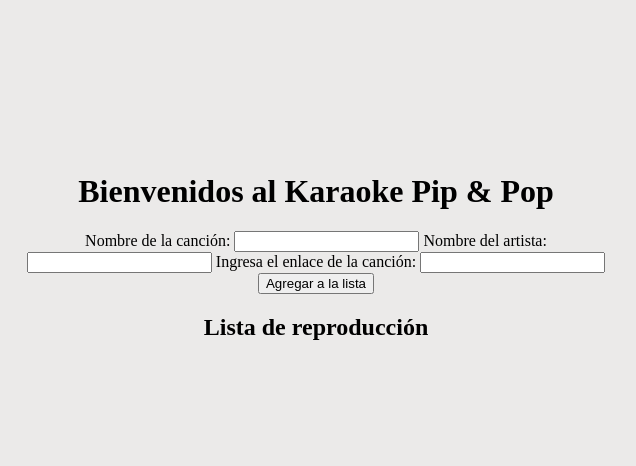
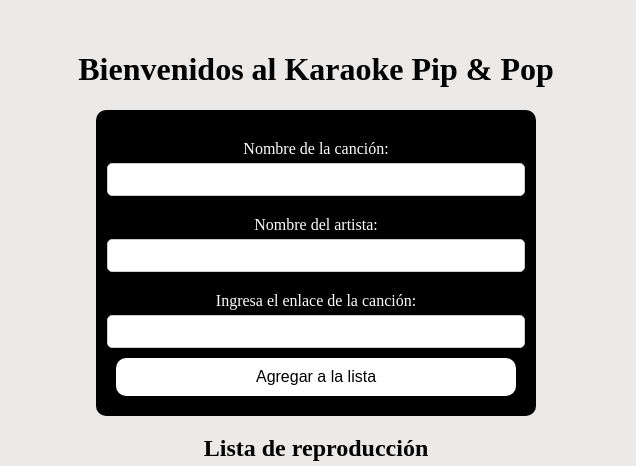
Before and after one commit to Lissie23/Pip-y-Pop, a plain HTML site: page index.html in a window 1280 px wide. Shown: the part 128-594 px from the top of the page, 644-1280 px from the left. Drawn offline with Linux system fonts and the light colour scheme.

Commit message:
:sparkles: Work in the desing of the form

```diff
--- a/index.css
+++ b/index.css
@@ -23,3 +23,50 @@ body{
         display: flex;
         text-align: center;
     }
+
+
+    #song_form{
+        background: black;
+        display: flex;
+        flex-direction: column;
+        align-items: center;
+        padding: 20px;
+        width: 80%;
+        max-width:400px ;
+        border-radius: 10px;
+        text-align: center;
+        color: white;
+    }
+
+    label{
+        display: block;
+        margin: 10px 0 5px;
+        text-align: left;
+    }
+
+    input{
+        width: 100%;
+        padding: 8px;
+        margin-bottom: 10px;
+        border: 1px solid #ccc;
+        border-radius: 5px;
+    }
+
+    button{
+        background: white;
+        font-size: 16px;
+        border: none;
+        padding: 10px;
+        width: 100%;
+        border-radius: 10px;
+        cursor: pointer;
+        transition: background 0.3s ease;
+    }
+
+    button:hover{
+        background: #8f5b74;
+    }
+
+    #play_list{
+        list-style-type: square;
+    }
```
